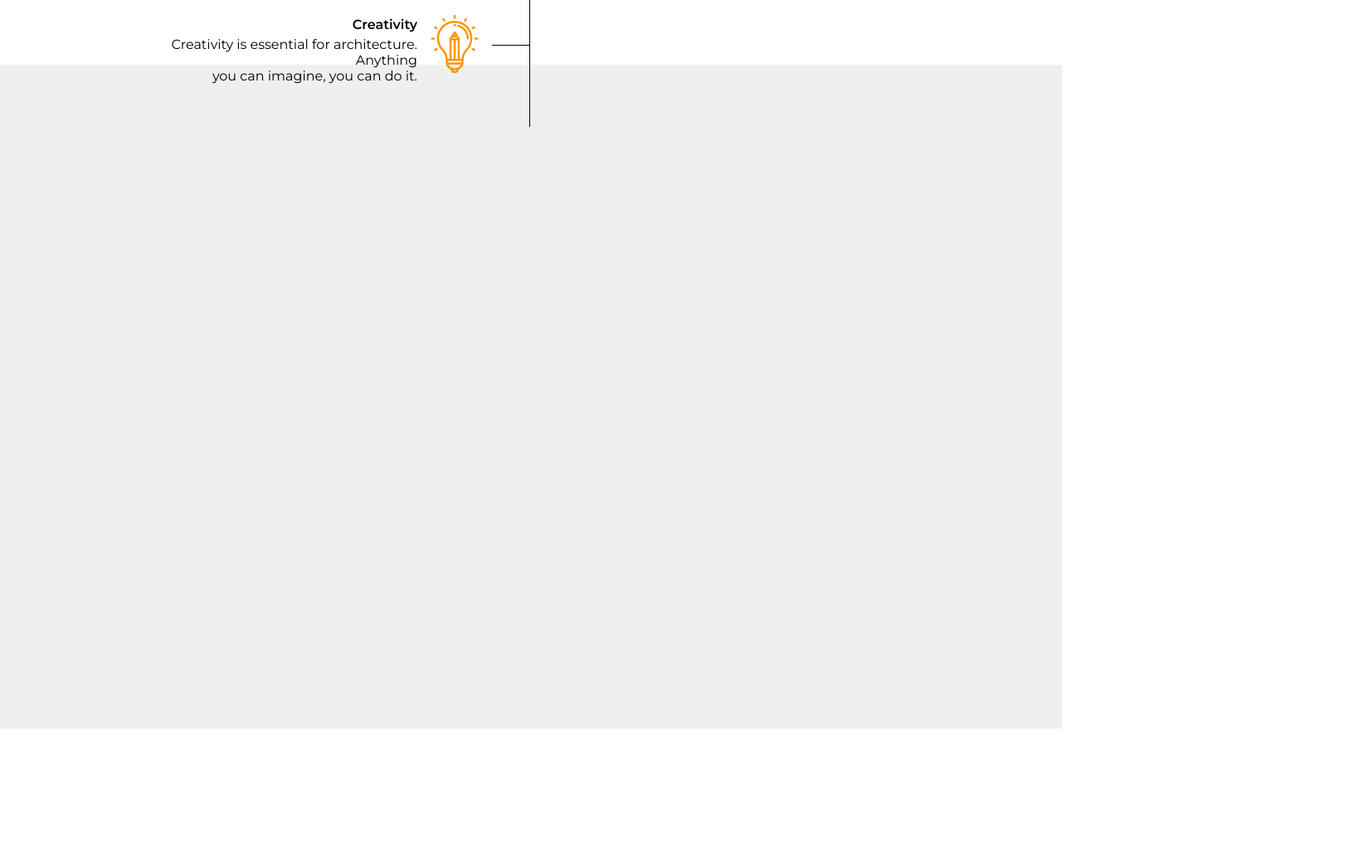
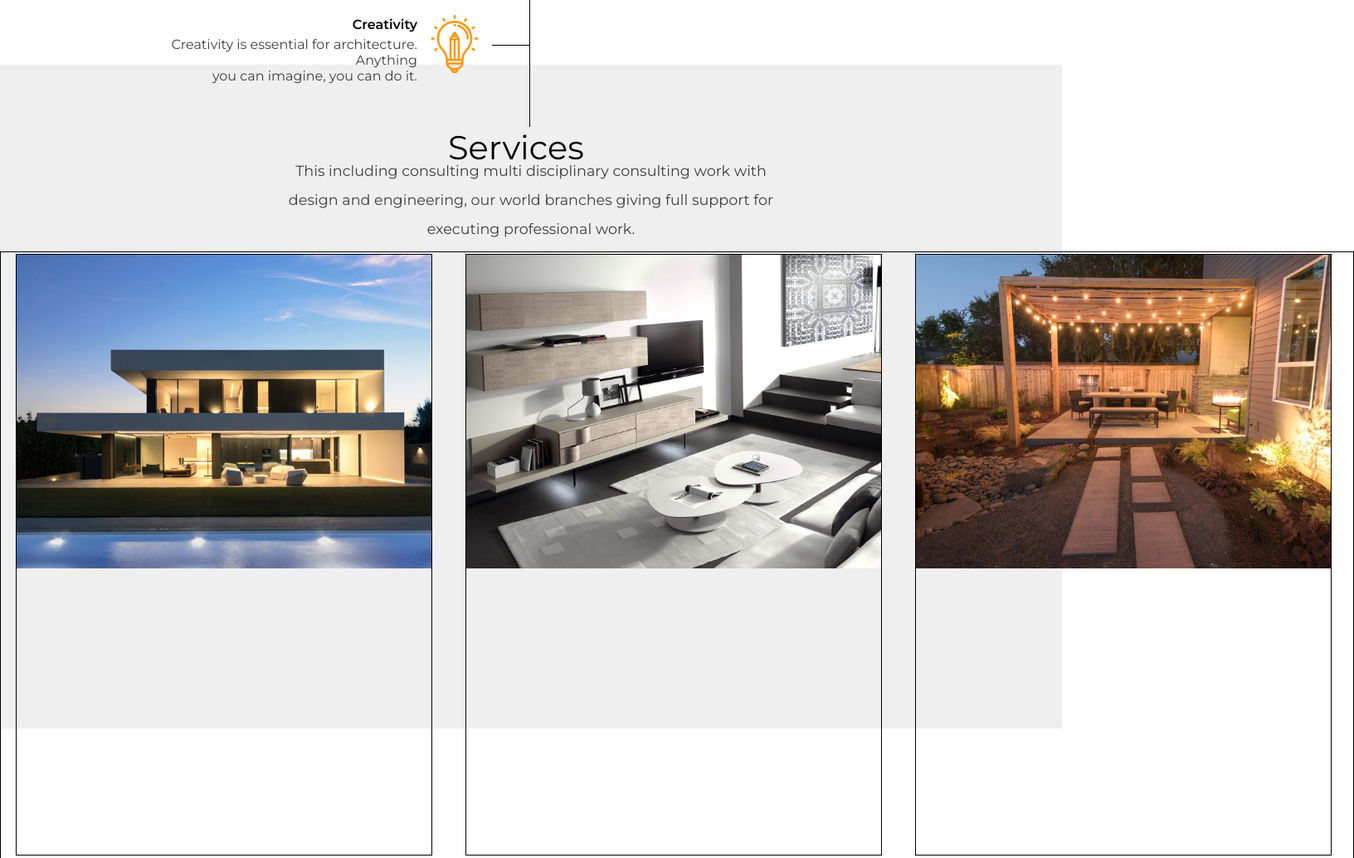
Before and after one commit to christianfuentes27/architecture-design, a plain HTML site: page index.html in a window 1280 px wide. Shown: the part 1622-2656 px from the top of the page at 83% size, 1632 px wide, since content can reach past the window. Before the commit the page ends 2500 px from the top, so only its background shows below. Drawn offline with Linux system fonts and the light colour scheme.

Commit message:
Half services

```diff
--- a/index.html
+++ b/index.html
@@ -97,7 +97,29 @@
     </div>
 
     <div class="services">
-
+        <div class="services-title">Services</div>
+        <div class="services-intro">This including consulting multi disciplinary consulting work with design and
+            engineering,
+            our world branches giving full support for executing professional work.</div>
+        <div class="services-container">
+            <div class="services-items architecture">
+                <div class="service-img"></div>
+                <!-- <div class="service-content">
+                    <h4>Architecture Studio</h4>
+                    <p>We designs free spaces to best meet
+                        Clients’ functional. We advocate a minimalist, modern and innovating design,
+                        with which to find the balance beetween emptiness and filling, leaving
+                        the elements breathe.</p>
+                    <div class="learn-btn"></div>
+                </div> -->
+            </div>
+            <div class="services-items interior">
+                <div class="service-img"></div>
+            </div>
+            <div class="services-items gis-planing">
+                <div class="service-img"></div>
+            </div>
+        </div>
     </div>
 </body>
 
--- a/style.css
+++ b/style.css
@@ -187,6 +187,7 @@ body {
     line-height: 35px;
     text-align: center;
     width: 47.552083%; /* 913 / 1920 */
+    color: #3F3F3F;
 }
 
 /* Welcome content */
@@ -271,6 +272,7 @@ body {
 
 .section p {
     margin: 0;
+    color: #3F3F3F;
     /* font-size: 1.3125em; */
 }
 
@@ -306,3 +308,70 @@ body {
     width: 100%;
     background-color: #EFEFEF;
 }
+
+.services-title {
+    width: 200px;
+    height: 50px;
+    font-size: 2.5em;
+    font-weight: 400;
+    margin: auto;
+    padding-top: 30px;
+}
+
+.services-intro {
+    margin: auto;
+    margin-top: 30px;
+    font-size: 1.1em; /* 21 / 16 */
+    line-height: 35px;
+    text-align: center;
+    width: 47.552083%; /* 913 / 1920 */
+    color: #3F3F3F;
+}
+
+.services-container {
+    margin: auto;
+    width: 1630px;
+    height: 730px;
+    margin-top: 10px;
+    border: 1px solid black;
+}
+
+.services-items {
+    width: 500px;
+    height: 723px;
+    border: 1px solid black;
+    display: inline-block;
+    margin: 2px 18px;
+    transition-duration: .5s;
+    transition-timing-function: ease;
+}
+
+.architecture .service-img {
+    background-image: url(img/services-section/service1.jpg);
+}
+
+.services-items:hover {
+    box-shadow: 5px 5px 10px #3F3F3F;
+    transform: translate(-5px, -5px);
+}
+
+.interior .service-img {
+    background-image: url(img/services-section/service2.jpg);
+}
+
+.gis-planing .service-img {
+    background-image: url(img/services-section/service3.jpg);
+}
+
+.service-img {
+    width: 100%;
+    height: 378px;
+    background-size: cover;
+    background-repeat: no-repeat;
+    background-position: center center;
+}
+
+.services-content {
+    width: 100%;
+    height: 300px;
+}
```
Also changed, not shown: img/services-section/service1.jpg (added), img/services-section/service2.jpg (added), img/services-section/service3.jpg (added).
